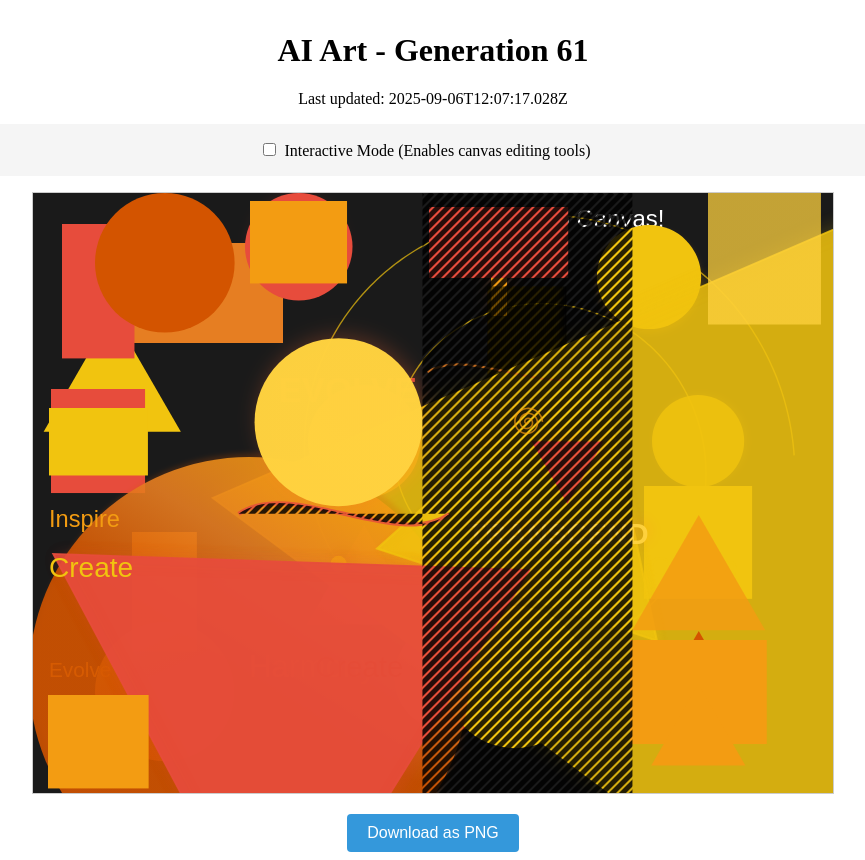
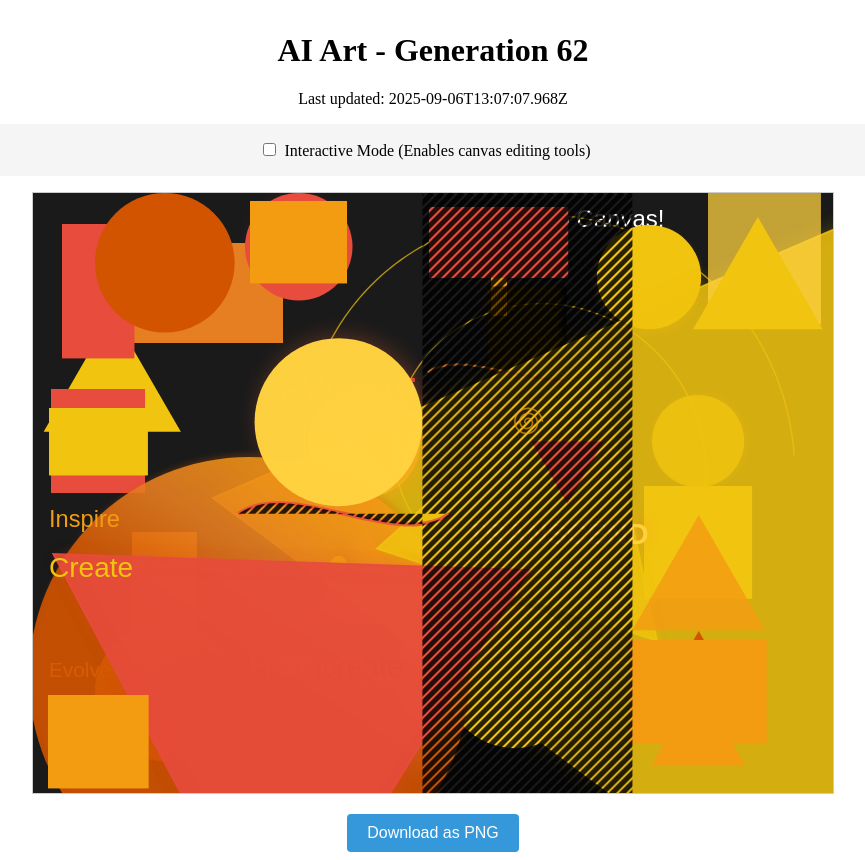
Before and after one commit to mcclowes/ai-art, a React (Vite) app: page / in a window 1280 px wide. Shown: the whole page, without its empty margins (207-1072 px from the left). Built offline with nearby package versions, Linux system fonts and the light colour scheme.

Commit message:
Improve artwork - Generation 62

```diff
--- a/src/artwork-state.ts
+++ b/src/artwork-state.ts
@@ -798,9 +798,17 @@ export const artworkState: ArtworkState = {
       "radius": 69.8054909225431,
       "fillStyle": "#d35400",
       "id": "circle_1757160437028"
+    },
+    {
+      "type": "triangle",
+      "x": 724.8290763943475,
+      "y": 98.82907639434742,
+      "size": 74.82907639434742,
+      "fillStyle": "#f1c40f",
+      "id": "triangle_1757164027968"
     }
   ],
-  "generation": 61,
-  "lastUpdated": "2025-09-06T12:07:17.028Z",
+  "generation": 62,
+  "lastUpdated": "2025-09-06T13:07:07.968Z",
   "cycleStarted": "2025-09-04T00:19:55.543Z"
 };
```
